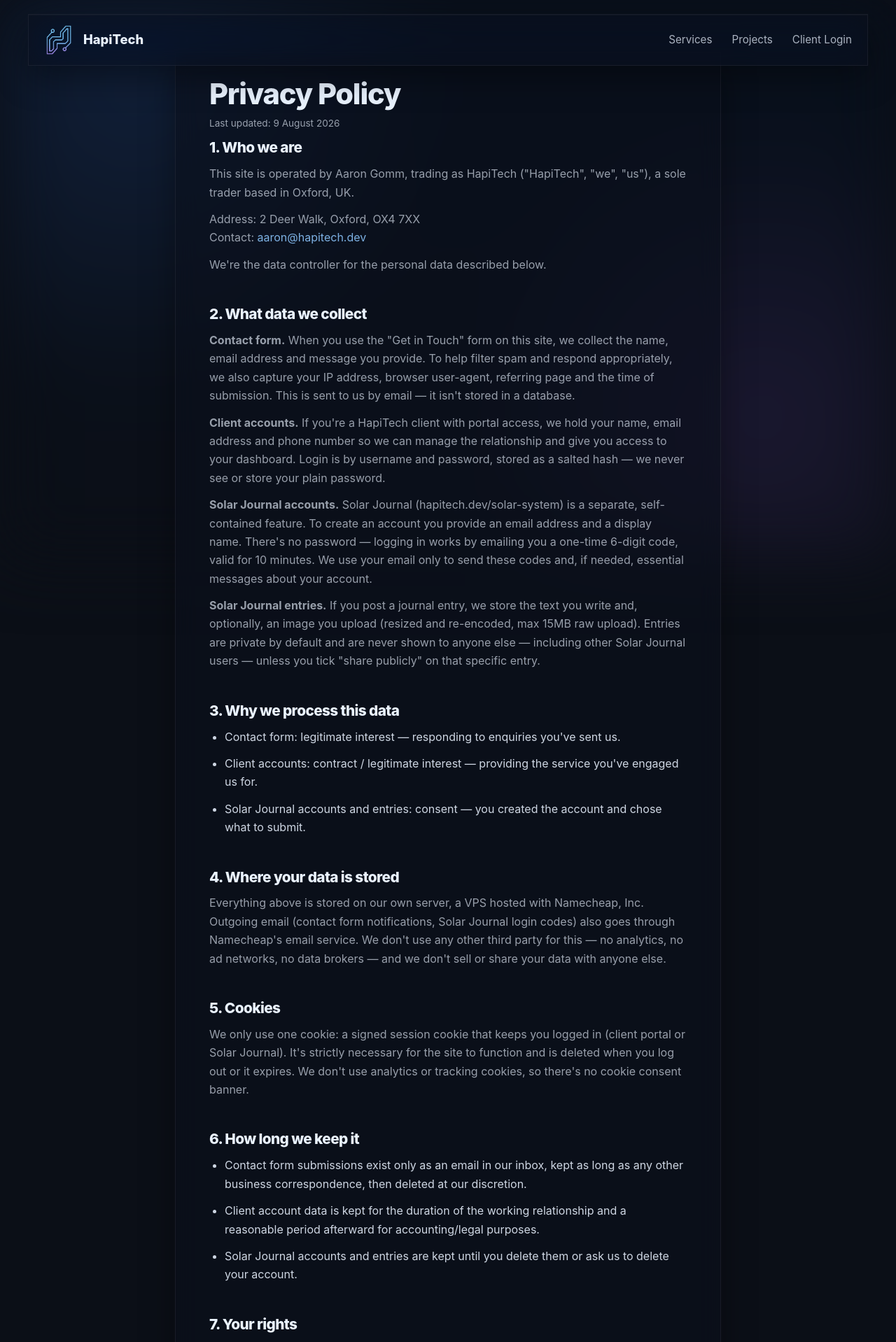
After one commit to hapiuk/hapitech.dev, a Flask app: page /privacy in a window 1280 px wide. The commit adds this page. Shown: the top 1918 px of the page at 70% size. Run offline with Flask 3, Linux system fonts and the light colour scheme.

Commit message:
Add Privacy Policy and Terms & Conditions pages
New /privacy and /terms routes, linked from the homepage footer,
Solar Journal signup, and the client dashboard's previously dead
'Privacy & data' link. Content is scoped to what the app actually
collects: contact form, client CRM, Solar Journal passwordless
accounts/journal entries, hosted with Namecheap, England & Wales
governing law.

```diff
--- a/app.py
+++ b/app.py
@@ -191,6 +191,14 @@ def create_app():
 		logout_user()
 		return jsonify({"success": True})
 
+	@app.route("/privacy")
+	def privacy():
+		return render_template("privacy.html", current_year=datetime.datetime.utcnow().year)
+
+	@app.route("/terms")
+	def terms():
+		return render_template("terms.html", current_year=datetime.datetime.utcnow().year)
+
 	@app.route("/contact", methods=["POST"])
 	def contact():
 		data = request.get_json(silent=True) or {}
--- a/templates/client/dashboard.html
+++ b/templates/client/dashboard.html
@@ -47,7 +47,7 @@
         <div class="client-nav__label">Support</div>
         <button class="client-nav__item" data-panel="support"><span class="dot"></span> Help & Support</button>
         <a class="client-nav__link" href="#" target="_blank" rel="noopener">Plan & billing</a>
-        <a class="client-nav__link" href="#" target="_blank" rel="noopener">Privacy & data</a>
+        <a class="client-nav__link" href="{{ url_for('privacy') }}" target="_blank" rel="noopener">Privacy & data</a>
       </div>
 
       <div class="client-nav__section">
--- a/templates/home.html
+++ b/templates/home.html
@@ -146,7 +146,7 @@
   </main>
 
   <footer class="site">
-    &copy; HapiTech {{ current_year }} · <a href="/login">Client Login</a>
+    &copy; HapiTech {{ current_year }} · <a href="/login">Client Login</a> · <a href="/privacy">Privacy Policy</a> · <a href="/terms">Terms &amp; Conditions</a>
   </footer>
 
   <!-- Contact FAB -->
--- /dev/null
+++ b/templates/privacy.html
@@ -0,0 +1,118 @@
+<!-- templates/privacy.html -->
+<!doctype html>
+<html lang="en">
+<head>
+  <meta charset="utf-8" />
+  <meta name="viewport" content="width=device-width,initial-scale=1" />
+  <link rel="icon" type="image/png" href="{{ url_for('static', filename='media/favicon/favicon-96x96.png') }}" sizes="96x96" />
+  <link rel="icon" type="image/svg+xml" href="{{ url_for('static', filename='media/favicon/favicon.svg') }}" />
+  <link rel="shortcut icon" href="{{ url_for('static', filename='media/favicon/favicon.ico') }}" />
+  <title>Privacy Policy — HapiTech</title>
+  <link rel="stylesheet" href="{{ url_for('static', filename='css/style.css') }}">
+  <style>
+    .legal-page{ max-width: 780px; margin: 0 auto; padding: 100px 0 60px; }
+    .legal-page h1{ font-size: clamp(2rem,4vw,2.6rem); margin-bottom: 6px; }
+    .legal-updated{ opacity: .65; font-size: .85rem; margin-bottom: 32px; }
+    .legal-page section{ padding: 0 0 34px; }
+    .legal-page h2{ font-size: 1.3rem; margin-bottom: 12px; }
+    .legal-page p, .legal-page li{ opacity: .88; line-height: 1.65; margin-bottom: 12px; }
+    .legal-page ul{ padding-left: 22px; margin-bottom: 12px; }
+    .legal-page a{ color: #8ec8ff; }
+    .legal-card{ padding: 36px clamp(20px,4vw,48px); }
+  </style>
+</head>
+<body>
+  <div class="bg"></div>
+
+  <header class="site-header">
+    <nav class="site-nav neon-card">
+      <a href="/" class="brand">
+        <img src="{{ url_for('static', filename='media/logo.png') }}" alt="HapiTech Logo">
+        <span>HapiTech</span>
+      </a>
+      <div class="nav-links">
+        <a href="/#services">Services</a>
+        <a href="/#work">Projects</a>
+        <a href="/login">Client Login</a>
+      </div>
+    </nav>
+  </header>
+
+  <main class="page">
+    <div class="neon-card legal-card legal-page">
+      <h1>Privacy Policy</h1>
+      <p class="legal-updated">Last updated: 9 August 2026</p>
+
+      <section>
+        <h2>1. Who we are</h2>
+        <p>This site is operated by Aaron Gomm, trading as HapiTech ("HapiTech", "we", "us"), a sole trader based in Oxford, UK.</p>
+        <p>Address: 2 Deer Walk, Oxford, OX4 7XX<br>Contact: <a href="mailto:aaron@hapitech.dev">aaron@hapitech.dev</a></p>
+        <p>We're the data controller for the personal data described below.</p>
+      </section>
+
+      <section>
+        <h2>2. What data we collect</h2>
+        <p><strong>Contact form.</strong> When you use the "Get in Touch" form on this site, we collect the name, email address and message you provide. To help filter spam and respond appropriately, we also capture your IP address, browser user-agent, referring page and the time of submission. This is sent to us by email — it isn't stored in a database.</p>
+        <p><strong>Client accounts.</strong> If you're a HapiTech client with portal access, we hold your name, email address and phone number so we can manage the relationship and give you access to your dashboard. Login is by username and password, stored as a salted hash — we never see or store your plain password.</p>
+        <p><strong>Solar Journal accounts.</strong> Solar Journal (hapitech.dev/solar-system) is a separate, self-contained feature. To create an account you provide an email address and a display name. There's no password — logging in works by emailing you a one-time 6-digit code, valid for 10 minutes. We use your email only to send these codes and, if needed, essential messages about your account.</p>
+        <p><strong>Solar Journal entries.</strong> If you post a journal entry, we store the text you write and, optionally, an image you upload (resized and re-encoded, max 15MB raw upload). Entries are private by default and are never shown to anyone else — including other Solar Journal users — unless you tick "share publicly" on that specific entry.</p>
+      </section>
+
+      <section>
+        <h2>3. Why we process this data</h2>
+        <ul>
+          <li>Contact form: legitimate interest — responding to enquiries you've sent us.</li>
+          <li>Client accounts: contract / legitimate interest — providing the service you've engaged us for.</li>
+          <li>Solar Journal accounts and entries: consent — you created the account and chose what to submit.</li>
+        </ul>
+      </section>
+
+      <section>
+        <h2>4. Where your data is stored</h2>
+        <p>Everything above is stored on our own server, a VPS hosted with Namecheap, Inc. Outgoing email (contact form notifications, Solar Journal login codes) also goes through Namecheap's email service. We don't use any other third party for this — no analytics, no ad networks, no data brokers — and we don't sell or share your data with anyone else.</p>
+      </section>
+
+      <section>
+        <h2>5. Cookies</h2>
+        <p>We only use one cookie: a signed session cookie that keeps you logged in (client portal or Solar Journal). It's strictly necessary for the site to function and is deleted when you log out or it expires. We don't use analytics or tracking cookies, so there's no cookie consent banner.</p>
+      </section>
+
+      <section>
+        <h2>6. How long we keep it</h2>
+        <ul>
+          <li>Contact form submissions exist only as an email in our inbox, kept as long as any other business correspondence, then deleted at our discretion.</li>
+          <li>Client account data is kept for the duration of the working relationship and a reasonable period afterward for accounting/legal purposes.</li>
+          <li>Solar Journal accounts and entries are kept until you delete them or ask us to delete your account.</li>
+        </ul>
+      </section>
+
+      <section>
+        <h2>7. Your rights</h2>
+        <p>Under UK GDPR you can ask us to:</p>
+        <ul>
+          <li>tell you what data we hold about you</li>
+          <li>correct inaccurate data</li>
+          <li>delete your data ("right to be forgotten")</li>
+          <li>restrict or object to how we use it</li>
+          <li>give you a copy of your data in a portable format</li>
+        </ul>
+        <p>To do any of this, email <a href="mailto:aaron@hapitech.dev">aaron@hapitech.dev</a>. We'll respond within one month. If you're not happy with how we've handled your data, you can complain to the UK Information Commissioner's Office at <a href="https://ico.org.uk" target="_blank" rel="noopener">ico.org.uk</a>.</p>
+      </section>
+
+      <section>
+        <h2>8. Children</h2>
+        <p>Solar Journal isn't specifically aimed at children. If you're under 13, please don't create an account without a parent or guardian's involvement. If you believe a child has created an account, get in touch and we'll remove it.</p>
+      </section>
+
+      <section style="padding-bottom:0;">
+        <h2>9. Changes to this policy</h2>
+        <p>We'll update this page if what we collect or how we use it changes. Significant changes will be reflected in the date above.</p>
+      </section>
+    </div>
+  </main>
+
+  <footer class="site">
+    &copy; HapiTech {{ current_year }} · <a href="/">Home</a> · <a href="/terms">Terms &amp; Conditions</a>
+  </footer>
+</body>
+</html>
--- a/templates/solar_system/register.html
+++ b/templates/solar_system/register.html
@@ -119,6 +119,7 @@
 
       <div class="auth-footer">
         Already have an account? <a href="{{ url_for('solar_system.login') }}">Log in</a>
+        <br>By signing up you agree to our <a href="{{ url_for('privacy') }}" target="_blank" rel="noopener">Privacy Policy</a> and <a href="{{ url_for('terms') }}" target="_blank" rel="noopener">Terms</a>.
       </div>
 
     </div>
```
Also changed, not shown: templates/terms.html (added, +100 -0 lines).
